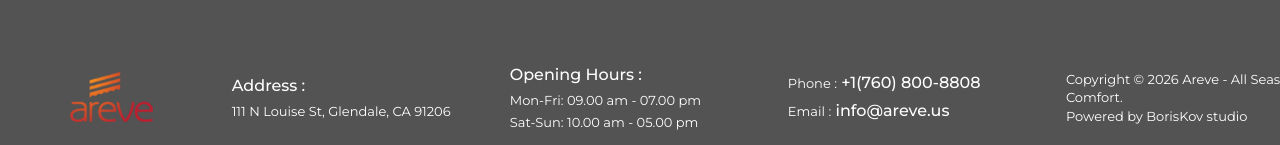
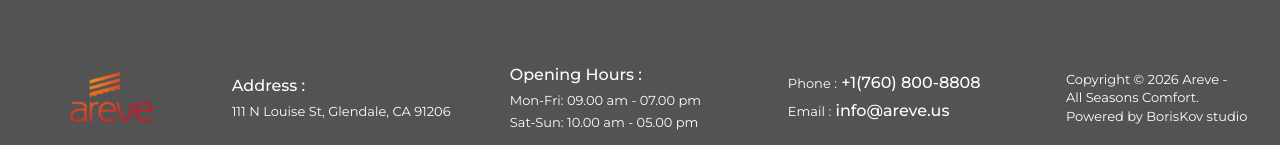
Before and after one commit to BorisKovStudio/arevescreen, a Next.js app: page / in a window 1280 px wide. Shown: the part 5881-6026 px from the top of the page. Built offline with nearby package versions, Linux system fonts and the light colour scheme; no server answers; the database is empty.

Commit message:
Prevent footer tagline wrap

```diff
--- a/components/SiteFooter/SiteFooter.module.css
+++ b/components/SiteFooter/SiteFooter.module.css
@@ -59,6 +59,10 @@
   display: inline-block;
 }
 
+.noWrap {
+  white-space: nowrap;
+}
+
 @media (max-width: 1024px) {
   .inner {
     grid-template-columns: 21% 25% 25% 29%;
--- a/components/SiteFooter/SiteFooter.tsx
+++ b/components/SiteFooter/SiteFooter.tsx
@@ -45,7 +45,7 @@ export function SiteFooter({ details, socialLinks: _socialLinks }: SiteFooterPro
 
         <div className={styles.block}>
           <a className={styles.copyright} href="https://boriskov.com" rel="noreferrer" target="_blank">
-            Copyright © {currentYear} Areve - All Seasons Comfort.
+            Copyright © {currentYear} Areve - <span className={styles.noWrap}>All Seasons Comfort.</span>
             <br />
             Powered by BorisKov studio
           </a>
```
